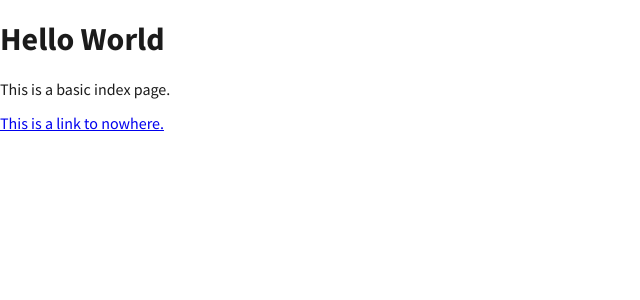
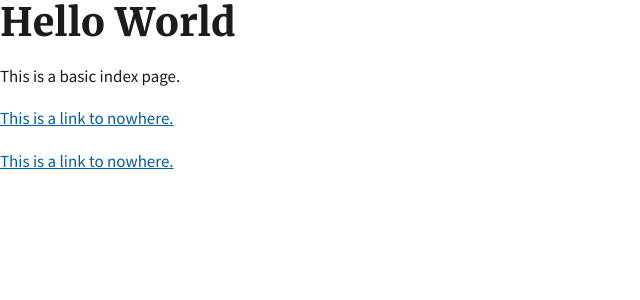
Before and after one commit to pglevy/simple-site, a Jekyll site: the page built from index.md, in a window 1280 px wide. Shown: the top 300 px of the page, without its empty margins (0-640 px from the left). Built offline with Jekyll 4.4.1, drawn with Linux system fonts in a browser that asks for light colours; our own code applies the rules of GitHub Pages for plain Markdown files.

Commit message:
try to get theme override imported right and working
got it by putting in right order and including path
figured out how to add class in markdown (using kramdown)

```diff
--- a/_layouts/default.html
+++ b/_layouts/default.html
@@ -6,7 +6,7 @@
     <title>Home</title>
     <link rel="stylesheet" href="{{ '/assets/css/main.css' | relative_url }}" />
   </head>
-  <body>
+  <body class="usa-prose">
     {{ content }}
     <script src="assets/uswds-2.8.1/js/uswds.min.js"></script>
   </body>
--- a/assets/css/main.scss
+++ b/assets/css/main.scss
@@ -1,4 +1,5 @@
 ---
 ---
 // test message
+@import "theme/uswds-theme-color";
 @import "uswds";
--- a/assets/uswds-2.8.1/scss/uswds.scss
+++ b/assets/uswds-2.8.1/scss/uswds.scss
@@ -15,3 +15,6 @@
 // Utilities
 // -------------------------------------
 @import "packages/uswds-utilities";
+
+// Is this the way you add in theme overrides?
+@import "theme/uswds-theme-color"
--- a/index.md
+++ b/index.md
@@ -6,4 +6,6 @@ layout: default
 
 This is a basic index page.
 
-[This is a link to nowhere.](#)
+[This is a link to nowhere.](#){: .usa-link}
+
+<a href="#" class="usa-link">This is a link to nowhere.</a>
```
